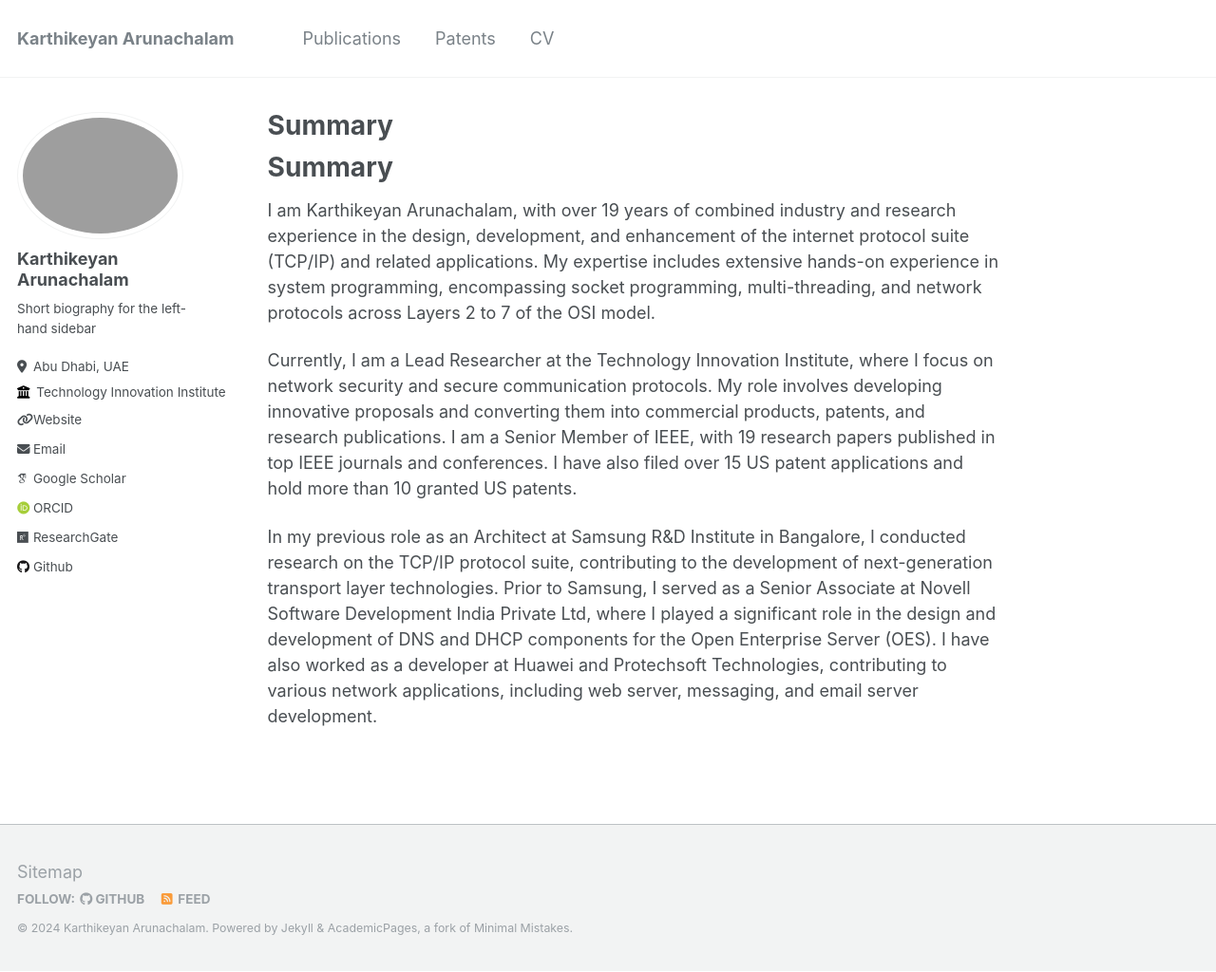
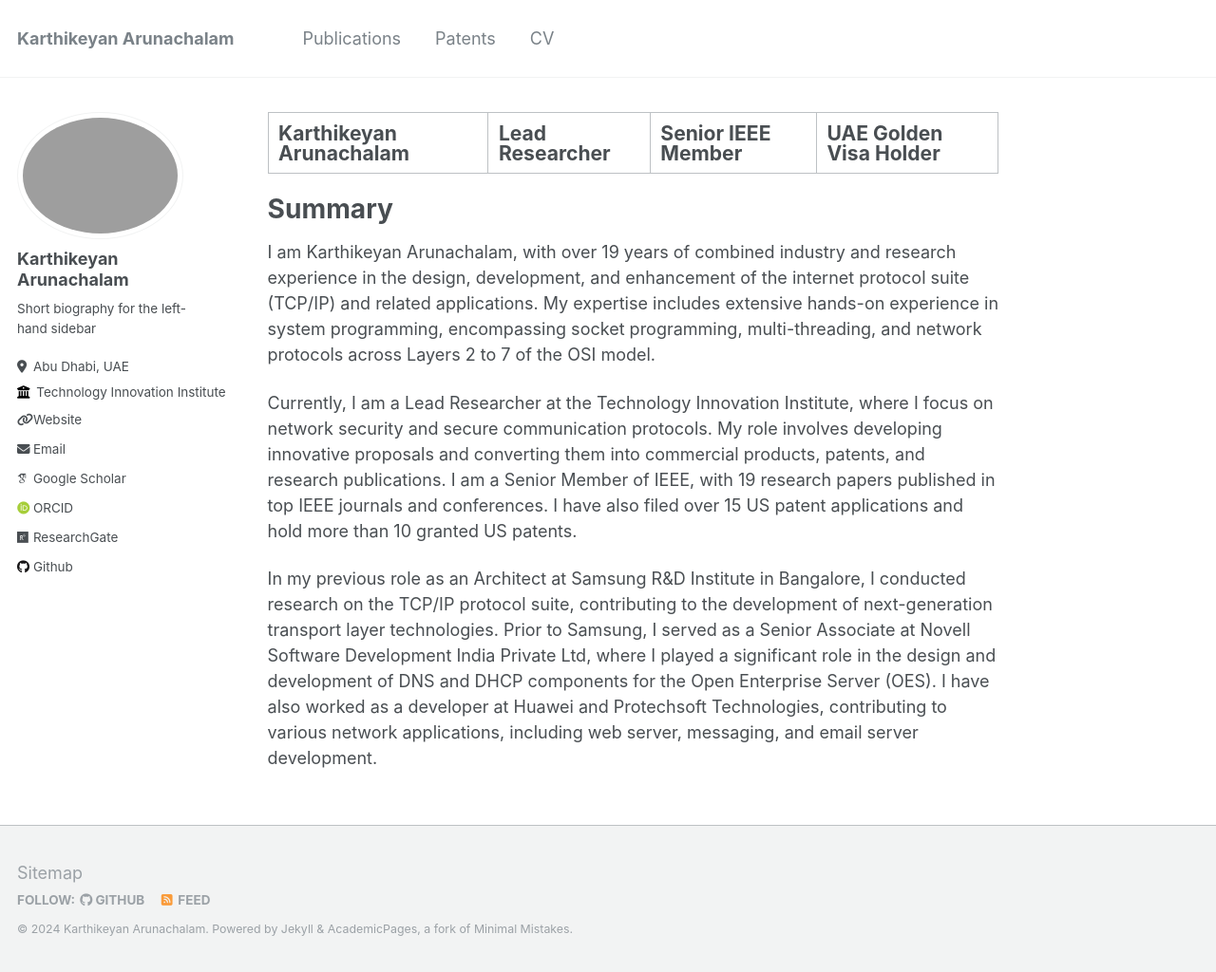
Before and after one commit to karthikeyansct/karthikeyan.github.io, a Jekyll site: the page built from _pages/about.md, in a window 1280 px wide and 1024 px high. Shown: the whole window at 95% size. Built offline with Jekyll 4.4.1, drawn with Linux system fonts in a browser that asks for light colours; some web fonts are replaced; our own code applies the rules of GitHub Pages for plain Markdown files.

Commit message:
Update about.md

```diff
--- a/_pages/about.md
+++ b/_pages/about.md
@@ -1,3 +1,12 @@
+---
+permalink: /
+title: "Karthikeyan Arunachalam | Lead Researcher | Senior IEEE Member | UAE Golden Visa Holder"
+author_profile: true
+redirect_from:
+  - /about/
+  - /about.html
+---
+
 Summary
 ======
 I am Karthikeyan Arunachalam, with over 19 years of combined industry and research experience in the design, development, and enhancement of the internet protocol suite (TCP/IP) and related applications. My expertise includes extensive hands-on experience in system programming, encompassing socket programming, multi-threading, and network protocols across Layers 2 to 7 of the OSI model.
```
